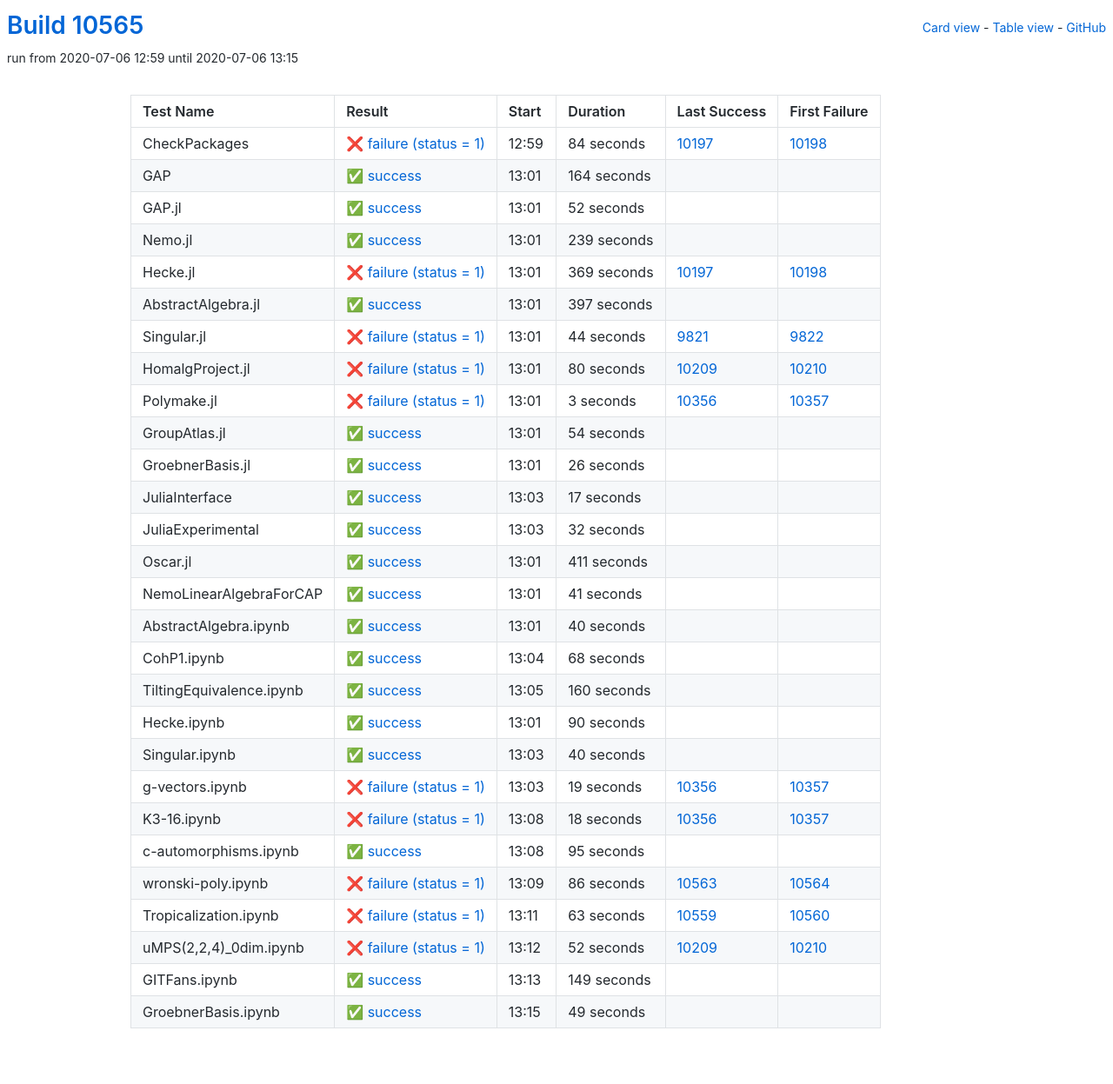
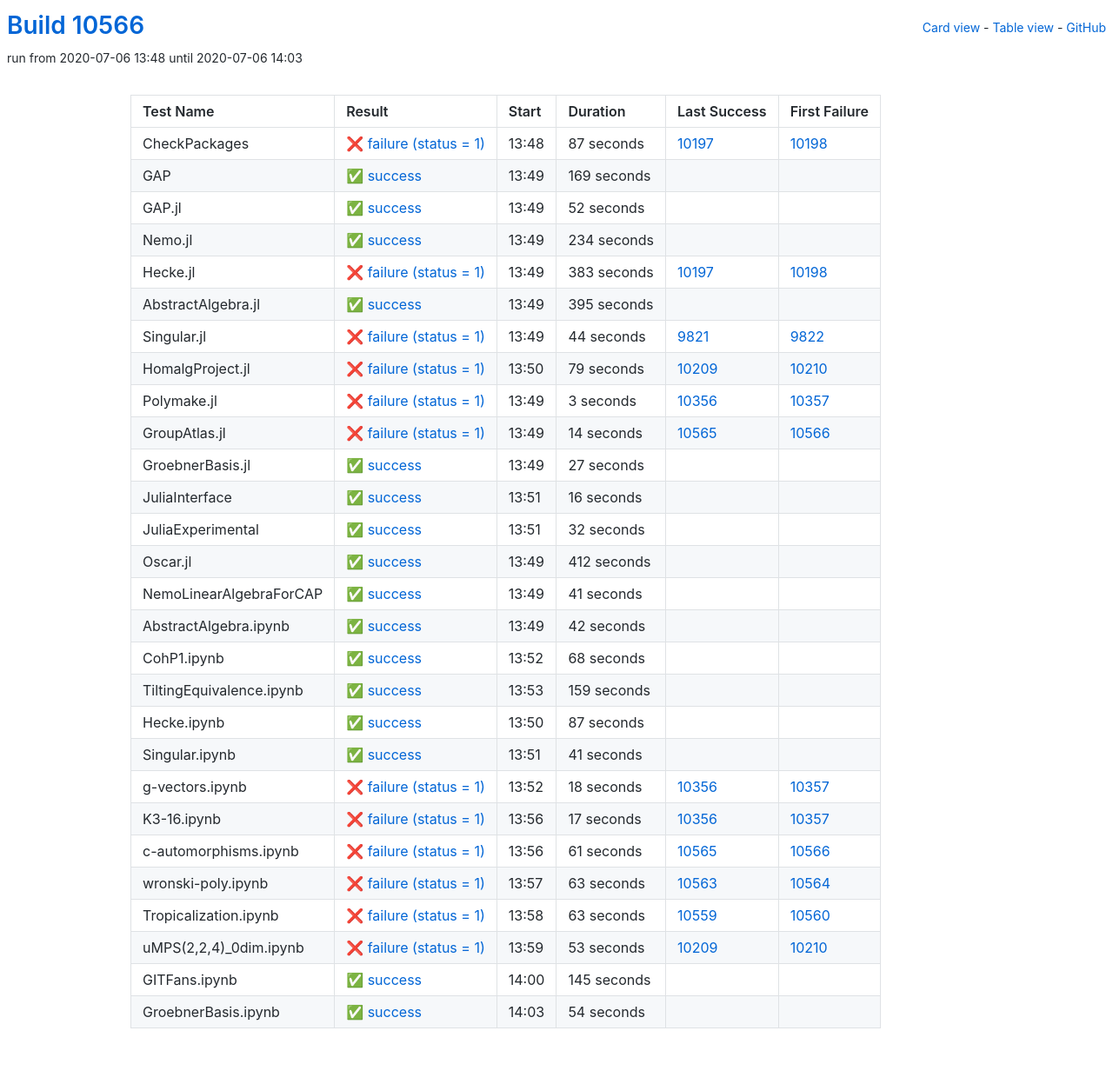
Before and after one commit to oscar-system/oscar-ci-status, a Jekyll site: the page built from table.html, in a window 1280 px wide. Shown: the whole page at 87% size. Built offline with Jekyll 4.4.1, drawn with Linux system fonts in a browser that asks for light colours.

Commit message:
Build #10566

```diff
--- a/_data/ci.yml
+++ b/_data/ci.yml
@@ -1,6 +1,6 @@
 ---
-build: 10565
-build_url: https://oscarci.mathematik.uni-kl.de/job/oscar/10565/
+build: 10566
+build_url: https://oscarci.mathematik.uni-kl.de/job/oscar/10566/
 job: oscar
 organization: oscar-system
 repo: oscar-ci-status
@@ -8,32 +8,32 @@
 tests:
 - name: CheckPackages
   id: checkpackages
-  log: https://oscarci.mathematik.uni-kl.de/job/oscar/10565/artifact/logs/build-10565/CheckPackages.log
-  start: 2020-07-06 12:59
+  log: https://oscarci.mathematik.uni-kl.de/job/oscar/10566/artifact/logs/build-10566/CheckPackages.log
+  start: 2020-07-06 13:48
   success: false
   exitcode: 1
   status: failure
-  duration: 84
+  duration: 87
   last_success: 10197
   last_success_url: https://oscarci.mathematik.uni-kl.de/job/oscar/10197/
   first_failure: 10198
   first_failure_url: https://oscarci.mathematik.uni-kl.de/job/oscar/10198/
 - name: GAP
   id: gap
-  log: https://oscarci.mathematik.uni-kl.de/job/oscar/10565/artifact/logs/build-10565/GAP.log
-  start: 2020-07-06 13:01
+  log: https://oscarci.mathematik.uni-kl.de/job/oscar/10566/artifact/logs/build-10566/GAP.log
+  start: 2020-07-06 13:49
   success: true
   exitcode: 0
   status: success
-  duration: 164
+  duration: 169
   last_success: false
   last_success_url:
   first_failure: false
   first_failure_url:
 - name: GAP.jl
   id: gap-jl
-  log: https://oscarci.mathematik.uni-kl.de/job/oscar/10565/artifact/logs/build-10565/GAP.jl.log
-  start: 2020-07-06 13:01
+  log: https://oscarci.mathematik.uni-kl.de/job/oscar/10566/artifact/logs/build-10566/GAP.jl.log
+  start: 2020-07-06 13:49
   success: true
   exitcode: 0
   status: success
@@ -44,44 +44,44 @@
   first_failure_url:
 - name: Nemo.jl
   id: nemo-jl
-  log: https://oscarci.mathematik.uni-kl.de/job/oscar/10565/artifact/logs/build-10565/Nemo.jl.log
-  start: 2020-07-06 13:01
+  log: https://oscarci.mathematik.uni-kl.de/job/oscar/10566/artifact/logs/build-10566/Nemo.jl.log
+  start: 2020-07-06 13:49
   success: true
   exitcode: 0
   status: success
-  duration: 239
+  duration: 234
   last_success: false
   last_success_url:
   first_failure: false
   first_failure_url:
 - name: Hecke.jl
   id: hecke-jl
-  log: https://oscarci.mathematik.uni-kl.de/job/oscar/10565/artifact/logs/build-10565/Hecke.jl.log
-  start: 2020-07-06 13:01
+  log: https://oscarci.mathematik.uni-kl.de/job/oscar/10566/artifact/logs/build-10566/Hecke.jl.log
+  start: 2020-07-06 13:49
   success: false
   exitcode: 1
   status: failure
-  duration: 369
+  duration: 383
   last_success: 10197
   last_success_url: https://oscarci.mathematik.uni-kl.de/job/oscar/10197/
   first_failure: 10198
   first_failure_url: https://oscarci.mathematik.uni-kl.de/job/oscar/10198/
 - name: AbstractAlgebra.jl
   id: abstractalgebra-jl
-  log: https://oscarci.mathematik.uni-kl.de/job/oscar/10565/artifact/logs/build-10565/AbstractAlgebra.jl.log
-  start: 2020-07-06 13:01
+  log: https://oscarci.mathematik.uni-kl.de/job/oscar/10566/artifact/logs/build-10566/AbstractAlgebra.jl.log
+  start: 2020-07-06 13:49
   success: true
   exitcode: 0
   status: success
-  duration: 397
+  duration: 395
   last_success: false
   last_success_url:
   first_failure: false
   first_failure_url:
 - name: Singular.jl
   id: singular-jl
-  log: https://oscarci.mathematik.uni-kl.de/job/oscar/10565/artifact/logs/build-10565/Singular.jl.log
-  start: 2020-07-06 13:01
+  log: https://oscarci.mathematik.uni-kl.de/job/oscar/10566/artifact/logs/build-10566/Singular.jl.log
+  start: 2020-07-06 13:49
   success: false
   exitcode: 1
   status: failure
@@ -92,20 +92,20 @@
   first_failure_url: https://oscarci.mathematik.uni-kl.de/job/oscar/9822/
 - name: HomalgProject.jl
   id: homalgproject-jl
-  log: https://oscarci.mathematik.uni-kl.de/job/oscar/10565/artifact/logs/build-10565/HomalgProject.jl.log
-  start: 2020-07-06 13:01
+  log: https://oscarci.mathematik.uni-kl.de/job/oscar/10566/artifact/logs/build-10566/HomalgProject.jl.log
+  start: 2020-07-06 13:50
   success: false
   exitcode: 1
   status: failure
-  duration: 80
+  duration: 79
   last_success: 10209
   last_success_url: https://oscarci.mathematik.uni-kl.de/job/oscar/10209/
   first_failure: 10210
   first_failure_url: https://oscarci.mathematik.uni-kl.de/job/oscar/10210/
 - name: Polymake.jl
   id: polymake-jl
-  log: https://oscarci.mathematik.uni-kl.de/job/oscar/10565/artifact/logs/build-10565/Polymake.jl.log
-  start: 2020-07-06 13:01
+  log: https://oscarci.mathematik.uni-kl.de/job/oscar/10566/artifact/logs/build-10566/Polymake.jl.log
+  start: 2020-07-06 13:49
   success: false
   exitcode: 1
   status: failure
@@ -116,44 +116,44 @@
   first_failure_url: https://oscarci.mathematik.uni-kl.de/job/oscar/10357/
 - name: GroupAtlas.jl
   id: groupatlas-jl
-  log: https://oscarci.mathematik.uni-kl.de/job/oscar/10565/artifact/logs/build-10565/GroupAtlas.jl.log
-  start: 2020-07-06 13:01
+  log: https://oscarci.mathematik.uni-kl.de/job/oscar/10566/artifact/logs/build-10566/GroupAtlas.jl.log
+  start: 2020-07-06 13:49
+  success: false
+  exitcode: 1
+  status: failure
+  duration: 14
+  last_success: 10565
+  last_success_url: https://oscarci.mathematik.uni-kl.de/job/oscar/10565/
+  first_failure: 10566
+  first_failure_url: https://oscarci.mathematik.uni-kl.de/job/oscar/10566/
+- name: GroebnerBasis.jl
+  id: groebnerbasis-jl
+  log: https://oscarci.mathematik.uni-kl.de/job/oscar/10566/artifact/logs/build-10566/GroebnerBasis.jl.log
+  start: 2020-07-06 13:49
   success: true
   exitcode: 0
   status: success
-  duration: 54
-  last_success: false
-  last_success_url:
-  first_failure: false
-  first_failure_url:
-- name: GroebnerBasis.jl
-  id: groebnerbasis-jl
-  log: https://oscarci.mathematik.uni-kl.de/job/oscar/10565/artifact/logs/build-10565/GroebnerBasis.jl.log
-  start: 2020-07-06 13:01
-  success: true
-  exitcode: 0
-  status: success
-  duration: 26
+  duration: 27
   last_success: false
   last_success_url:
   first_failure: false
   first_failure_url:
 - name: JuliaInterface
   id: juliainterface
-  log: https://oscarci.mathematik.uni-kl.de/job/oscar/10565/artifact/logs/build-10565/JuliaInterface.log
-  start: 2020-07-06 13:03
+  log: https://oscarci.mathematik.uni-kl.de/job/oscar/10566/artifact/logs/build-10566/JuliaInterface.log
+  start: 2020-07-06 13:51
   success: true
   exitcode: 0
   status: success
-  duration: 17
+  duration: 16
   last_success: false
   last_success_url:
   first_failure: false
   first_failure_url:
 - name: JuliaExperimental
   id: juliaexperimental
-  log: https://oscarci.mathematik.uni-kl.de/job/oscar/10565/artifact/logs/build-10565/JuliaExperimental.log
-  start: 2020-07-06 13:03
+  log: https://oscarci.mathematik.uni-kl.de/job/oscar/10566/artifact/logs/build-10566/JuliaExperimental.log
+  start: 2020-07-06 13:51
   success: true
   exitcode: 0
   status: success
@@ -164,20 +164,20 @@
   first_failure_url:
 - name: Oscar.jl
   id: oscar-jl
-  log: https://oscarci.mathematik.uni-kl.de/job/oscar/10565/artifact/logs/build-10565/Oscar.jl.log
-  start: 2020-07-06 13:01
+  log: https://oscarci.mathematik.uni-kl.de/job/oscar/10566/artifact/logs/build-10566/Oscar.jl.log
+  start: 2020-07-06 13:49
   success: true
   exitcode: 0
   status: success
-  duration: 411
+  duration: 412
   last_success: false
   last_success_url:
   first_failure: false
   first_failure_url:
 - name: NemoLinearAlgebraForCAP
   id: nemolinearalgebraforcap
-  log: https://oscarci.mathematik.uni-kl.de/job/oscar/10565/artifact/logs/build-10565/NemoLinearAlgebraForCAP.log
-  start: 2020-07-06 13:01
+  log: https://oscarci.mathematik.uni-kl.de/job/oscar/10566/artifact/logs/build-10566/NemoLinearAlgebraForCAP.log
+  start: 2020-07-06 13:49
   success: true
   exitcode: 0
   status: success
@@ -188,20 +188,20 @@
   first_failure_url:
 - name: AbstractAlgebra.ipynb
   id: abstractalgebra-ipynb
-  log: https://oscarci.mathematik.uni-kl.de/job/oscar/10565/artifact/logs/build-10565/AbstractAlgebra.ipynb.log
-  start: 2020-07-06 13:01
+  log: https://oscarci.mathematik.uni-kl.de/job/oscar/10566/artifact/logs/build-10566/AbstractAlgebra.ipynb.log
+  start: 2020-07-06 13:49
   success: true
   exitcode: 0
   status: success
-  duration: 40
+  duration: 42
   last_success: false
   last_success_url:
   first_failure: false
   first_failure_url:
 - name: CohP1.ipynb
   id: cohp1-ipynb
-  log: https://oscarci.mathematik.uni-kl.de/job/oscar/10565/artifact/logs/build-10565/CohP1.ipynb.log
-  start: 2020-07-06 13:04
+  log: https://oscarci.mathematik.uni-kl.de/job/oscar/10566/artifact/logs/build-10566/CohP1.ipynb.log
+  start: 2020-07-06 13:52
   success: true
   exitcode: 0
   status: success
@@ -212,56 +212,44 @@
   first_failure_url:
 - name: TiltingEquivalence.ipynb
   id: tiltingequivalence-ipynb
-  log: https://oscarci.mathematik.uni-kl.de/job/oscar/10565/artifact/logs/build-10565/TiltingEquivalence.ipynb.log
-  start: 2020-07-06 13:05
+  log: https://oscarci.mathematik.uni-kl.de/job/oscar/10566/artifact/logs/build-10566/TiltingEquivalence.ipynb.log
+  start: 2020-07-06 13:53
   success: true
   exitcode: 0
   status: success
-  duration: 160
+  duration: 159
   last_success: false
   last_success_url:
   first_failure: false
   first_failure_url:
 - name: Hecke.ipynb
   id: hecke-ipynb
-  log: https://oscarci.mathematik.uni-kl.de/job/oscar/10565/artifact/logs/build-10565/Hecke.ipynb.log
-  start: 2020-07-06 13:01
+  log: https://oscarci.mathematik.uni-kl.de/job/oscar/10566/artifact/logs/build-10566/Hecke.ipynb.log
+  start: 2020-07-06 13:50
   success: true
   exitcode: 0
   status: success
-  duration: 90
+  duration: 87
   last_success: false
   last_success_url:
   first_failure: false
   first_failure_url:
 - name: Singular.ipynb
   id: singular-ipynb
-  log: https://oscarci.mathematik.uni-kl.de/job/oscar/10565/artifact/logs/build-10565/Singular.ipynb.log
-  start: 2020-07-06 13:03
+  log: https://oscarci.mathematik.uni-kl.de/job/oscar/10566/artifact/logs/build-10566/Singular.ipynb.log
+  start: 2020-07-06 13:51
   success: true
   exitcode: 0
   status: success
-  duration: 40
+  duration: 41
   last_success: false
   last_success_url:
   first_failure: false
   first_failure_url:
 - name: g-vectors.ipynb
   id: g-vectors-ipynb
-  log: https://oscarci.mathematik.uni-kl.de/job/oscar/10565/artifact/logs/build-10565/g-vectors.ipynb.log
-  start: 2020-07-06 13:03
-  success: false
-  exitcode: 1
-  status: failure
-  duration: 19
-  last_success: 10356
-  last_success_url: https://oscarci.mathematik.uni-kl.de/job/oscar/10356/
-  first_failure: 10357
-  first_failure_url: https://oscarci.mathematik.uni-kl.de/job/oscar/10357/
-- name: K3-16.ipynb
-  id: k3-16-ipynb
-  log: https://oscarci.mathematik.uni-kl.de/job/oscar/10565/artifact/logs/build-10565/K3-16.ipynb.log
-  start: 2020-07-06 13:08
+  log: https://oscarci.mathematik.uni-kl.de/job/oscar/10566/artifact/logs/build-10566/g-vectors.ipynb.log
+  start: 2020-07-06 13:52
   success: false
   exitcode: 1
   status: failure
@@ -270,34 +258,46 @@
   last_success_url: https://oscarci.mathematik.uni-kl.de/job/oscar/10356/
   first_failure: 10357
   first_failure_url: https://oscarci.mathematik.uni-kl.de/job/oscar/10357/
-- name: c-automorphisms.ipynb
-  id: c-automorphisms-ipynb
-  log: https://oscarci.mathematik.uni-kl.de/job/oscar/10565/artifact/logs/build-10565/c-automorphisms.ipynb.log
-  start: 2020-07-06 13:08
-  success: true
-  exitcode: 0
-  status: success
-  duration: 95
-  last_success: false
-  last_success_url:
-  first_failure: false
-  first_failure_url:
-- name: wronski-poly.ipynb
-  id: wronski-poly-ipynb
-  log: https://oscarci.mathematik.uni-kl.de/job/oscar/10565/artifact/logs/build-10565/wronski-poly.ipynb.log
-  start: 2020-07-06 13:09
+- name: K3-16.ipynb
+  id: k3-16-ipynb
+  log: https://oscarci.mathematik.uni-kl.de/job/oscar/10566/artifact/logs/build-10566/K3-16.ipynb.log
+  start: 2020-07-06 13:56
   success: false
   exitcode: 1
   status: failure
-  duration: 86
+  duration: 17
+  last_success: 10356
+  last_success_url: https://oscarci.mathematik.uni-kl.de/job/oscar/10356/
+  first_failure: 10357
+  first_failure_url: https://oscarci.mathematik.uni-kl.de/job/oscar/10357/
+- name: c-automorphisms.ipynb
+  id: c-automorphisms-ipynb
+  log: https://oscarci.mathematik.uni-kl.de/job/oscar/10566/artifact/logs/build-10566/c-automorphisms.ipynb.log
+  start: 2020-07-06 13:56
+  success: false
+  exitcode: 1
+  status: failure
+  duration: 61
+  last_success: 10565
+  last_success_url: https://oscarci.mathematik.uni-kl.de/job/oscar/10565/
+  first_failure: 10566
+  first_failure_url: https://oscarci.mathematik.uni-kl.de/job/oscar/10566/
+- name: wronski-poly.ipynb
+  id: wronski-poly-ipynb
+  log: https://oscarci.mathematik.uni-kl.de/job/oscar/10566/artifact/logs/build-10566/wronski-poly.ipynb.log
+  start: 2020-07-06 13:57
+  success: false
+  exitcode: 1
+  status: failure
+  duration: 63
   last_success: 10563
   last_success_url: https://oscarci.mathematik.uni-kl.de/job/oscar/10563/
   first_failure: 10564
   first_failure_url: https://oscarci.mathematik.uni-kl.de/job/oscar/10564/
 - name: Tropicalization.ipynb
   id: tropicalization-ipynb
-  log: https://oscarci.mathematik.uni-kl.de/job/oscar/10565/artifact/logs/build-10565/Tropicalization.ipynb.log
-  start: 2020-07-06 13:11
+  log: https://oscarci.mathematik.uni-kl.de/job/oscar/10566/artifact/logs/build-10566/Tropicalization.ipynb.log
+  start: 2020-07-06 13:58
   success: false
   exitcode: 1
   status: failure
@@ -308,36 +308,36 @@
   first_failure_url: https://oscarci.mathematik.uni-kl.de/job/oscar/10560/
 - name: uMPS(2,2,4)_0dim.ipynb
   id: umps-2-2-4-0dim-ipynb
-  log: https://oscarci.mathematik.uni-kl.de/job/oscar/10565/artifact/logs/build-10565/uMPS-2-2-4-_0dim.ipynb.log
-  start: 2020-07-06 13:12
+  log: https://oscarci.mathematik.uni-kl.de/job/oscar/10566/artifact/logs/build-10566/uMPS-2-2-4-_0dim.ipynb.log
+  start: 2020-07-06 13:59
   success: false
   exitcode: 1
   status: failure
-  duration: 52
+  duration: 53
   last_success: 10209
   last_success_url: https://oscarci.mathematik.uni-kl.de/job/oscar/10209/
   first_failure: 10210
   first_failure_url: https://oscarci.mathematik.uni-kl.de/job/oscar/10210/
 - name: GITFans.ipynb
   id: gitfans-ipynb
-  log: https://oscarci.mathematik.uni-kl.de/job/oscar/10565/artifact/logs/build-10565/GITFans.ipynb.log
-  start: 2020-07-06 13:13
+  log: https://oscarci.mathematik.uni-kl.de/job/oscar/10566/artifact/logs/build-10566/GITFans.ipynb.log
+  start: 2020-07-06 14:00
   success: true
   exitcode: 0
   status: success
-  duration: 149
+  duration: 145
   last_success: false
   last_success_url:
   first_failure: false
   first_failure_url:
 - name: GroebnerBasis.ipynb
   id: groebnerbasis-ipynb
-  log: https://oscarci.mathematik.uni-kl.de/job/oscar/10565/artifact/logs/build-10565/GroebnerBasis.ipynb.log
-  start: 2020-07-06 13:15
+  log: https://oscarci.mathematik.uni-kl.de/job/oscar/10566/artifact/logs/build-10566/GroebnerBasis.ipynb.log
+  start: 2020-07-06 14:03
   success: true
   exitcode: 0
   status: success
-  duration: 49
+  duration: 54
   last_success: false
   last_success_url:
   first_failure: false
```
Also changed, not shown: README.md.
